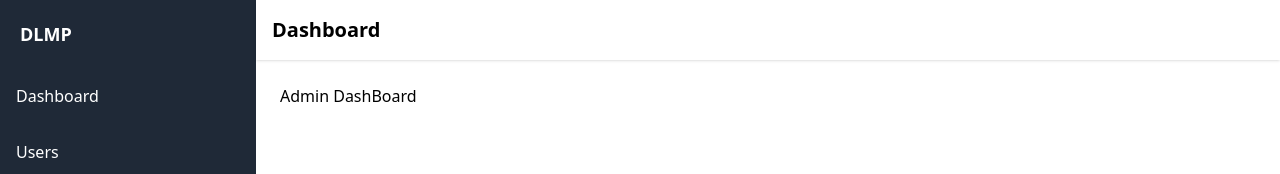
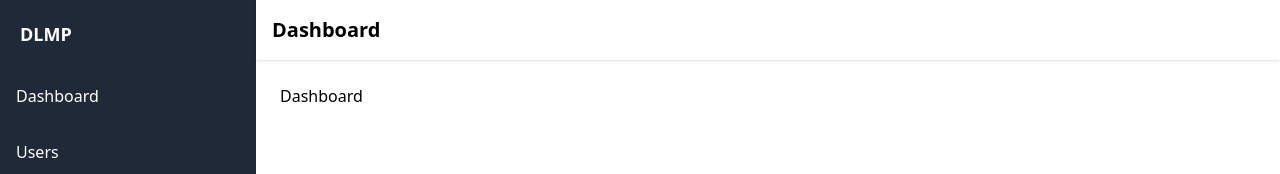
Before and after one commit to rapheric/new, a React (Vite) app: page /dashboardLayout in a window 1280 px wide. Shown: the top 174 px of the page. Built offline with nearby package versions, Linux system fonts and the light colour scheme.

Commit message:
changed dashboard

```diff
--- a/src/admin/Layout/content.tsx
+++ b/src/admin/Layout/content.tsx
@@ -11,7 +11,7 @@ const UserContent: React.FC<ContentProps> = ({ activeItem }) => {
   const renderContent = () => {
     switch (activeItem) {
       case 'Dashboard':
-        return <div>Admin DashBoard</div>
+        return <div>Dashboard</div>
       case 'Users':
         return <UsersPage/>;
       case 'Services':
```
